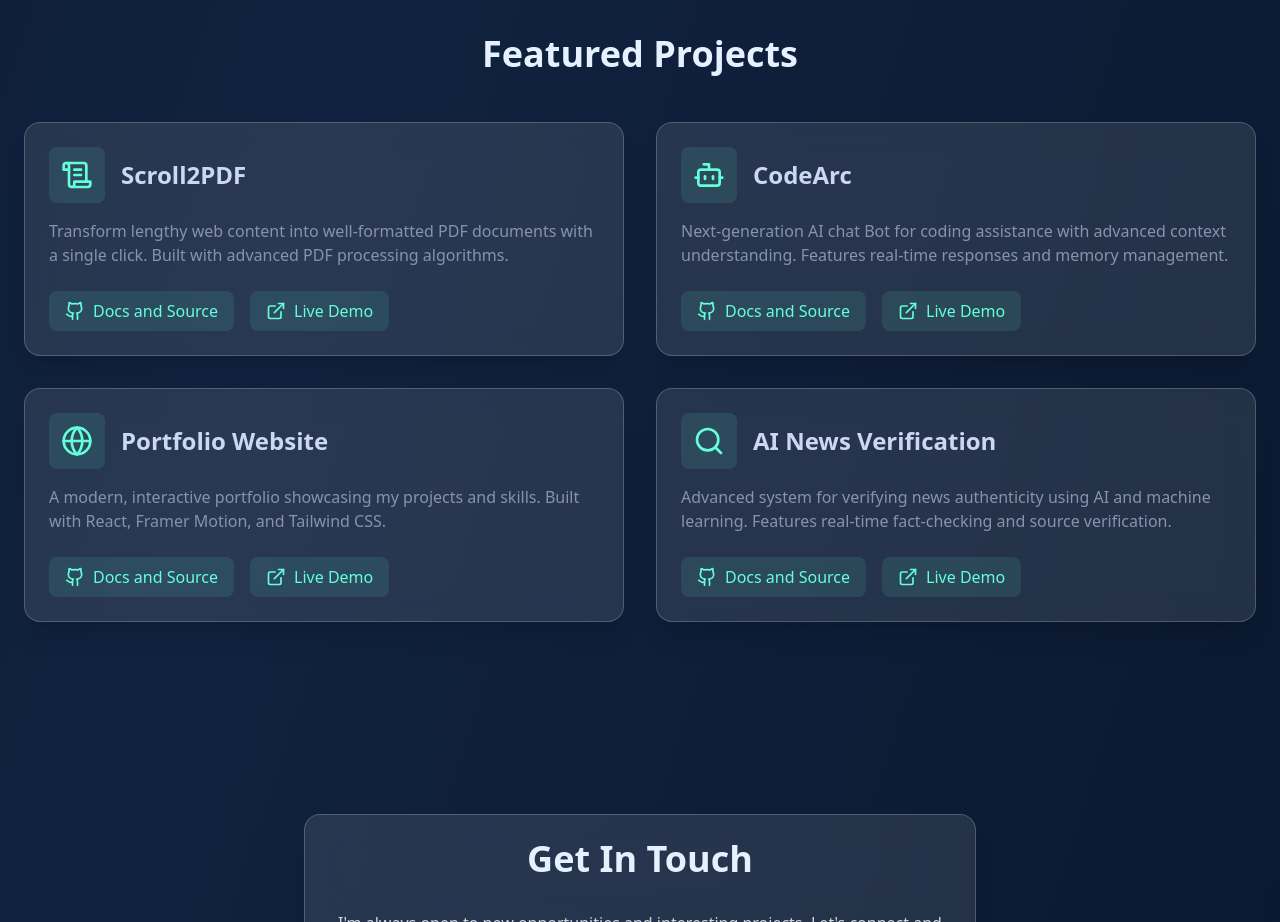
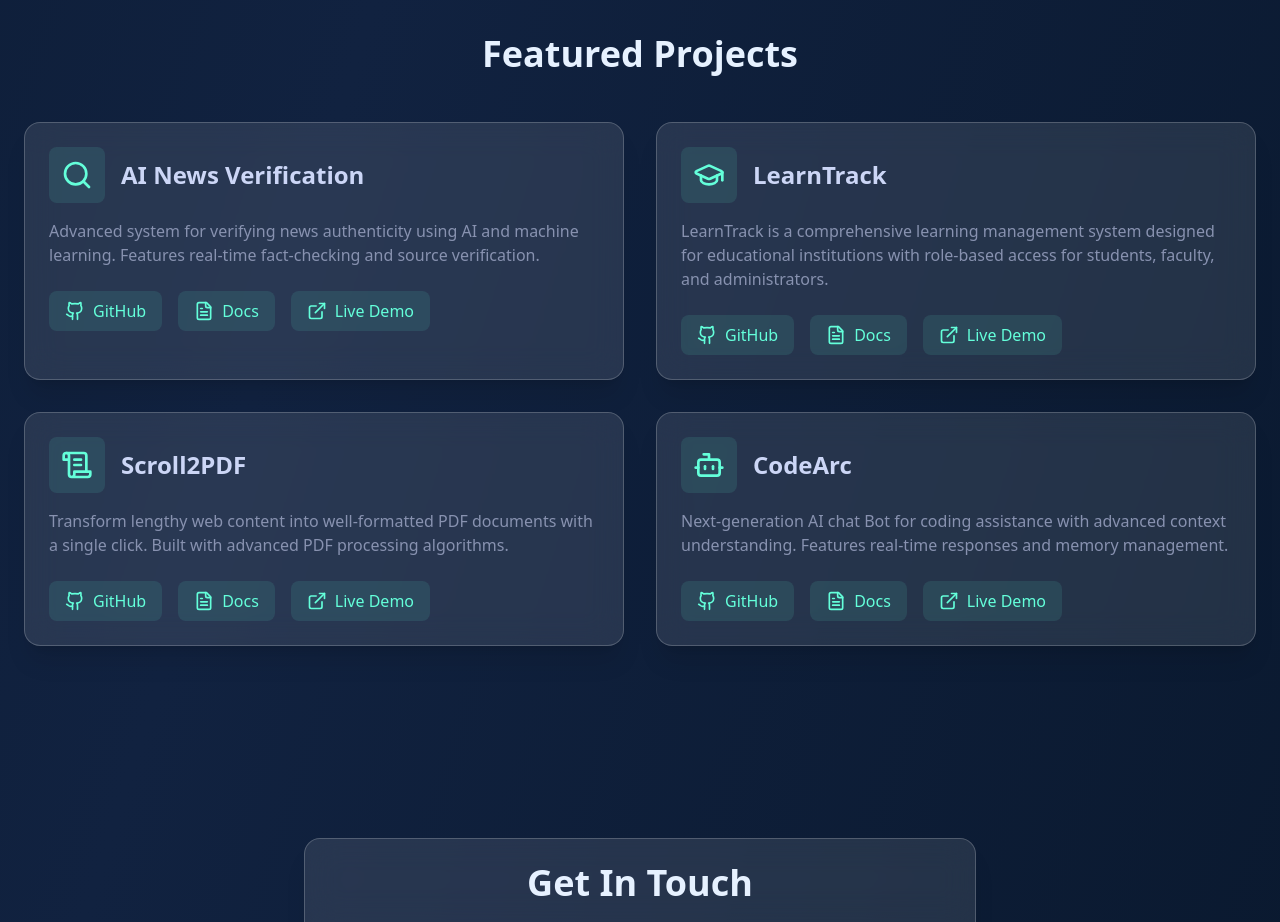
Before and after one commit to 0xarchit/portfolio, a React (Vite) app: page / in a window 1280 px wide. Shown: the part 2860-3782 px from the top of the page. Built offline with nearby package versions, Linux system fonts and the light colour scheme.

Commit message:
Update meta descriptions, enhance sitemap, and improve project card functionality

```diff
--- a/index.html
+++ b/index.html
@@ -5,7 +5,7 @@
     <link rel="icon" type="image/svg+xml" href="/0xarchit.ico" />
     <meta name="viewport" content="width=device-width, initial-scale=1.0" />
     <meta name="title" content="Archit Jain | The Developer">
-    <meta name="description" content="Hi, I'm Archit Jain, aka '0xAcrhit', a programmer and student in India. I love exploring and learning new Tech. Currently I am learning MERN Stack, Python and Ai Implementation, Cyber Security, Ethical Hacking, and many more. By keeping my self diverse in tech field and following my passion. I am a self-taught programmer. I enjoys reading business, stock and crypto market news in free time.">
+    <meta name="description" content="Hi, I'm Archit Jain, aka '0xArchit', a programmer and student in India. I love exploring and learning new Tech. Currently I am learning MERN Stack, Python and Ai Implementation, Cyber Security, Ethical Hacking, and many more. By keeping my self diverse in tech field and following my passion. I am a self-taught programmer. I enjoys reading business, stock and crypto market news in free time.">
     <meta name="keywords" content="0xarchit, 0xArchit, Archit Jain, ArchitJain, Programmer, Coder, Technologist, Archit The Developer, Archit Jain The Developer">
     <meta name="robots" content="index, follow">
     <meta name="language" content="English">
--- a/src/components/ComingSoonModal.tsx
+++ b/src/components/ComingSoonModal.tsx
@@ -28,7 +28,7 @@ export const ComingSoonModal: React.FC<ComingSoonModalProps> = ({ onClose }) =>
           </button>
           <h2 className="text-2xl font-bold text-[#CCD6F6] mb-4">Coming Soon</h2>
           <p className="text-[#8892B0]">
-            This project is under development. Please check back later!
+            This is currently unavailable. Please check back later!
           </p>
         </GlassCard>
       </motion.div>
--- a/src/components/ProjectCard.tsx
+++ b/src/components/ProjectCard.tsx
@@ -1,6 +1,6 @@
 import React from 'react';
 import { motion } from 'framer-motion';
-import { Github, ExternalLink, DivideIcon as LucideIcon } from 'lucide-react';
+import { Github, ExternalLink, FileText, DivideIcon as LucideIcon } from 'lucide-react';
 import { GlassCard } from './GlassCard';
 
 interface ProjectCardProps {
@@ -8,9 +8,11 @@ interface ProjectCardProps {
   description: string;
   icon: typeof LucideIcon;
   color: string;
-  github: string;
+  git: string;
+  docs: string;
   demo: string;
   onDemoClick?: (e: React.MouseEvent<HTMLAnchorElement, MouseEvent>) => void;
+  onGitClick?: (e: React.MouseEvent<HTMLAnchorElement, MouseEvent>) => void;
 }
 
 const colorMap = {
@@ -25,9 +27,11 @@ export const ProjectCard: React.FC<ProjectCardProps> = ({
   description,
   icon: Icon,
   color,
-  github,
+  git,
+  docs,
   demo,
-  onDemoClick
+  onDemoClick,
+  onGitClick
 }) => {
   return (
     <GlassCard className="backdrop-blur-lg bg-[#233554]/10">
@@ -38,16 +42,27 @@ export const ProjectCard: React.FC<ProjectCardProps> = ({
         <h3 className="text-2xl font-semibold text-[#CCD6F6]">{title}</h3>
       </div>
       <p className="text-[#8892B0] mb-6">{description}</p>
-      <div className="flex gap-4">
+      <div className="flex gap-4 flex-wrap">
         <motion.a
           whileHover={{ scale: 1.05 }}
-          href={github}
+          href={git}
+          target="_blank"
+          rel="noopener noreferrer"
+          onClick={onGitClick}
+          className="flex items-center gap-2 px-4 py-2 rounded-lg bg-[#64FFDA]/10 text-[#64FFDA] hover:bg-[#64FFDA]/20 transition-colors"
+        >
+          <Github className="w-5 h-5" />
+          GitHub
+        </motion.a>
+        <motion.a
+          whileHover={{ scale: 1.05 }}
+          href={docs}
           target="_blank"
           rel="noopener noreferrer"
           className="flex items-center gap-2 px-4 py-2 rounded-lg bg-[#64FFDA]/10 text-[#64FFDA] hover:bg-[#64FFDA]/20 transition-colors"
         >
-          <Github className="w-5 h-5" />
-          Docs and Source
+          <FileText className="w-5 h-5" />
+          Docs
         </motion.a>
         <motion.a
           whileHover={{ scale: 1.05 }}
--- a/src/components/Projects.tsx
+++ b/src/components/Projects.tsx
@@ -1,16 +1,35 @@
 import { useState } from 'react';
 import { motion } from 'framer-motion';
-import { ScrollText, Bot, Globe, Search } from 'lucide-react';
+import { ScrollText, Bot, GraduationCap, Search } from 'lucide-react';
 import { ProjectCard } from './ProjectCard';
 import { ComingSoonModal } from './ComingSoonModal';
 
 const projects = [
   {
+    title: 'AI News Verification',
+    description: 'Advanced system for verifying news authenticity using AI and machine learning. Features real-time fact-checking and source verification.',
+    icon: Search,
+    color: 'pink',
+    git: '#',
+    docs: 'https://docs.0xarchit.is-a.dev/fakenews/',
+    demo: 'https://news-verify.0xarchit.is-a.dev'
+  },
+  {
+    title: 'LearnTrack',
+    description: 'LearnTrack is a comprehensive learning management system designed for educational institutions with role-based access for students, faculty, and administrators.',
+    icon: GraduationCap,
+    color: 'purple',
+    git: 'https://github.com/0xarchit/LearnTrack',
+    docs: 'https://docs.0xarchit.is-a.dev/learntrack/',
+    demo: 'https://learntrack.pages.dev'
+  },
+  {
     title: 'Scroll2PDF',
     description: 'Transform lengthy web content into well-formatted PDF documents with a single click. Built with advanced PDF processing algorithms.',
     icon: ScrollText,
     color: 'blue',
-    github: 'https://github.com/0xarchit/Scroll-To-Pdf',
+    git: 'https://github.com/0xarchit/Scroll-To-Pdf',
+    docs: 'https://docs.0xarchit.is-a.dev/scroll2pdf/',
     demo: 'https://github.com/bitbotsofficial/Scroll-To-Pdf/releases/tag/1.0.0'
   },
   {
@@ -18,24 +37,9 @@ const projects = [
     description: 'Next-generation AI chat Bot for coding assistance with advanced context understanding. Features real-time responses and memory management.',
     icon: Bot,
     color: 'teal',
-    github: 'https://github.com/0xarchit/CodeArc',
+    git: 'https://github.com/0xarchit/CodeArc',
+    docs: 'https://docs.0xarchit.is-a.dev/codearc/',
     demo: 'https://codearc.pages.dev'
-  },
-  {
-    title: 'Portfolio Website',
-    description: 'A modern, interactive portfolio showcasing my projects and skills. Built with React, Framer Motion, and Tailwind CSS.',
-    icon: Globe,
-    color: 'purple',
-    github: 'https://github.com/0xarchit',
-    demo: 'https://0xarchit.is-a.dev'
-  },
-  {
-    title: 'AI News Verification',
-    description: 'Advanced system for verifying news authenticity using AI and machine learning. Features real-time fact-checking and source verification.',
-    icon: Search,
-    color: 'pink',
-    github: 'https://docs.0xarchit.is-a.dev/fakenews/',
-    demo: 'https://news-verify.0xarchit.is-a.dev'
   }
 ];
 
@@ -54,10 +58,15 @@ export const Projects = () => {
           >
             Featured Projects
           </motion.h2>
-          <div className="grid grid-cols-1 md:grid-cols-2 gap-6 md:gap-8">
-            {projects.map((project) => {
+          <div className="grid grid-cols-1 md:grid-cols-2 gap-6 md:gap-8">            {projects.map((project) => {
               const handleDemoClick = (e: React.MouseEvent<HTMLAnchorElement, MouseEvent>) => {
                 if (project.demo === '#') {
+                  e.preventDefault();
+                  setShowComingSoonModal(true);
+                }
+              };
+              const handleGitClick = (e: React.MouseEvent<HTMLAnchorElement, MouseEvent>) => {
+                if (project.git === '#') {
                   e.preventDefault();
                   setShowComingSoonModal(true);
                 }
@@ -67,6 +76,7 @@ export const Projects = () => {
                   key={project.title}
                   {...project}
                   onDemoClick={handleDemoClick}
+                  onGitClick={handleGitClick}
                 />
               );
             })}
```
Also changed, not shown: 1 other file (tests, documents, lock files or other folders).
